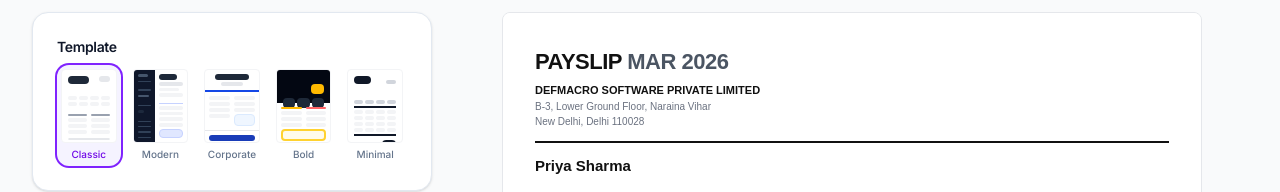
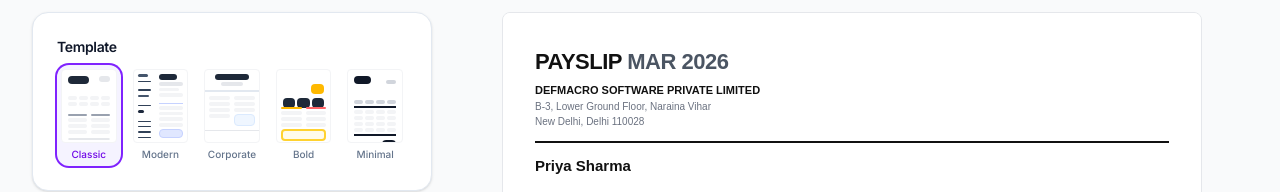
Before and after one commit to Rushil-2311/indiabusinesstools.com, a Next.js app: page /salary-slip-generator in a window 1280 px wide. Shown: the part 419-611 px from the top of the page. Built offline with nearby package versions, Linux system fonts and the light colour scheme; no server answers.

Commit message:
minor fix

```diff
--- a/src/app/invoice-generator/page.tsx
+++ b/src/app/invoice-generator/page.tsx
@@ -46,7 +46,7 @@
     name: "Modern",
     thumbnail: (
       <div className="rounded overflow-hidden aspect-[3/4] bg-white border border-gray-100 flex">
-        <div className="w-2/5 bg-slate-900 p-1 space-y-0.5">
+        <div className="w-2/5 p-1 space-y-0.5">
           <div className="h-1 bg-slate-600 rounded w-3/4" />
           <div className="h-1 bg-slate-700 rounded w-full" />
           <div className="h-1 bg-slate-700 rounded w-5/6" />
@@ -126,7 +126,7 @@
     id: "bold",
     name: "Bold",
     thumbnail: (
-      <div className="rounded overflow-hidden aspect-[3/4] bg-gray-950 flex flex-col">
+      <div className="rounded overflow-hidden aspect-[3/4] flex flex-col">
         <div className="p-1.5 flex justify-between items-start">
           <div className="space-y-0.5">
             <div className="h-1.5 bg-white rounded w-10" />
@@ -346,7 +346,7 @@
                     className={`rounded-lg border-2 p-1.5 transition-all ${
                       template === t.id
                         ? "border-blue-500 shadow-sm bg-blue-50/50"
-                        : "border-gray-200 hover:border-gray-400"
+                        : "border-gray-200 hover:border-gray-400 cursor-pointer"
                     }`}
                   >
                     {t.thumbnail}
--- a/src/app/salary-slip-generator/page.tsx
+++ b/src/app/salary-slip-generator/page.tsx
@@ -66,7 +66,7 @@
     name: "Modern",
     thumbnail: (
       <div className="rounded overflow-hidden aspect-[3/4] bg-white border border-gray-100 flex">
-        <div className="w-2/5 bg-slate-900 p-1 flex flex-col gap-1">
+        <div className="w-2/5 p-1 flex flex-col gap-1">
           <div className="h-1.5 bg-slate-600 rounded w-3/4" />
           <div className="h-0.5 bg-slate-700 rounded" />
           <div className="h-1 bg-slate-700 rounded w-full mt-1" />
@@ -93,7 +93,7 @@
     name: "Corporate",
     thumbnail: (
       <div className="rounded overflow-hidden aspect-[3/4] bg-white border border-gray-100 flex flex-col">
-        <div className="text-center p-1 border-b-2 border-blue-700">
+        <div className="text-center p-1 border-b-2">
           <div className="h-1.5 bg-gray-800 rounded w-3/4 mx-auto" />
           <div className="h-1 bg-gray-200 rounded w-1/2 mx-auto mt-0.5" />
         </div>
@@ -108,7 +108,7 @@
           </div>
         </div>
         <div className="p-1">
-          <div className="h-1.5 bg-blue-800 rounded mb-0.5" />
+          <div className="h-1.5 rounded mb-0.5" />
           {Array.from({ length: 4 }).map((_, i) => (
             <div key={i} className="grid grid-cols-3 gap-0.5 mb-0.5">
               {Array.from({ length: 3 }).map((_, j) => <div key={j} className={`h-1 rounded ${i % 2 === 0 ? "bg-blue-50" : "bg-white border border-gray-100"}`} />)}
@@ -124,7 +124,7 @@
     name: "Bold",
     thumbnail: (
       <div className="rounded overflow-hidden aspect-[3/4] bg-white border border-gray-100 flex flex-col">
-        <div className="bg-gray-950 p-1.5 flex flex-col gap-1" style={{ height: "45%" }}>
+        <div className="p-1.5 flex flex-col gap-1" style={{ height: "45%" }}>
           <div className="h-1 bg-gray-600 rounded w-2/3" />
           <div className="h-1.5 bg-gray-100 rounded w-1/2" />
           <div className="flex justify-end mt-auto">
@@ -403,7 +403,7 @@
                   <button
                     key={t.id}
                     onClick={() => setTemplate(t.id)}
-                    className={`group flex flex-col items-center gap-1 rounded-lg p-1 transition-all ${template === t.id ? "ring-2 ring-violet-600 bg-violet-50" : "hover:bg-muted"}`}
+                    className={`group flex flex-col items-center gap-1 rounded-lg p-1 transition-all ${template === t.id ? "ring-2 ring-violet-600 bg-violet-50" : "hover:bg-muted cursor-pointer"}`}
                   >
                     <div className="w-full">{t.thumbnail}</div>
                     <span className={`text-[10px] font-medium ${template === t.id ? "text-violet-700" : "text-muted-foreground"}`}>
```
